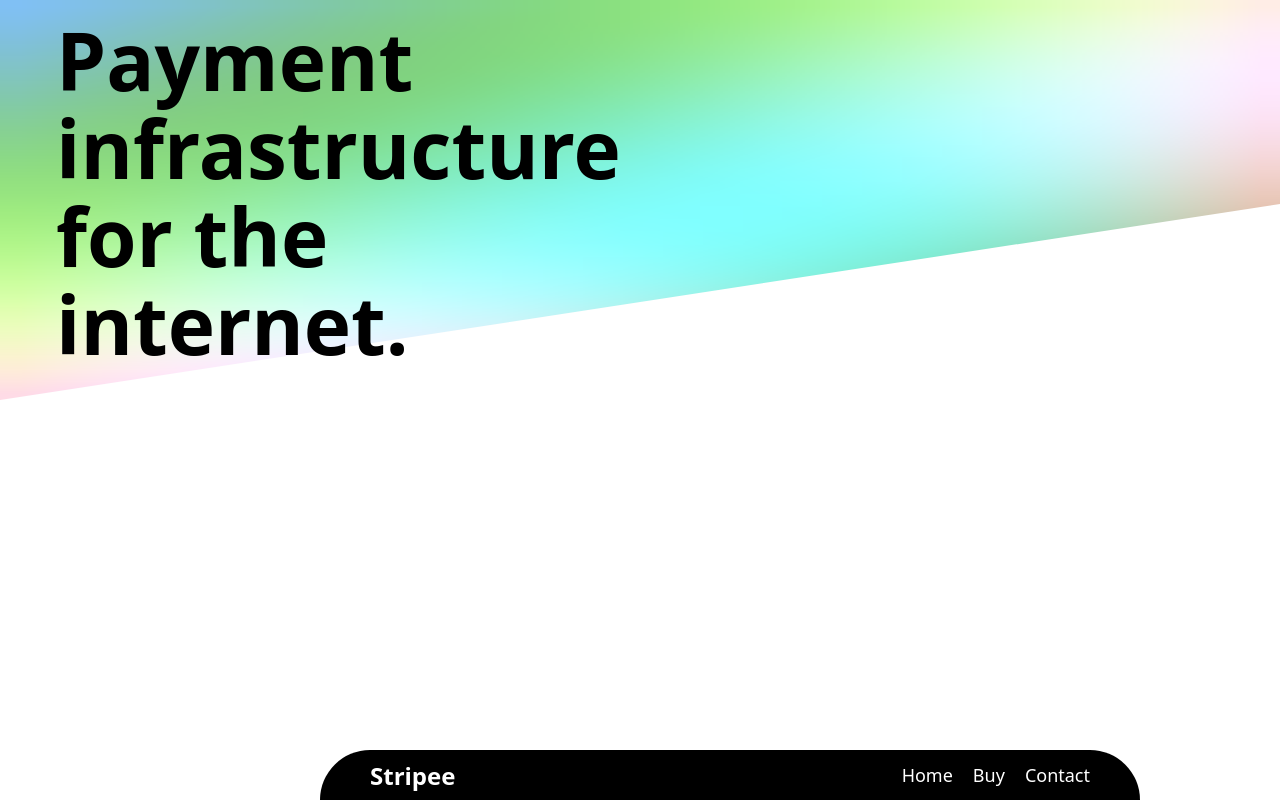
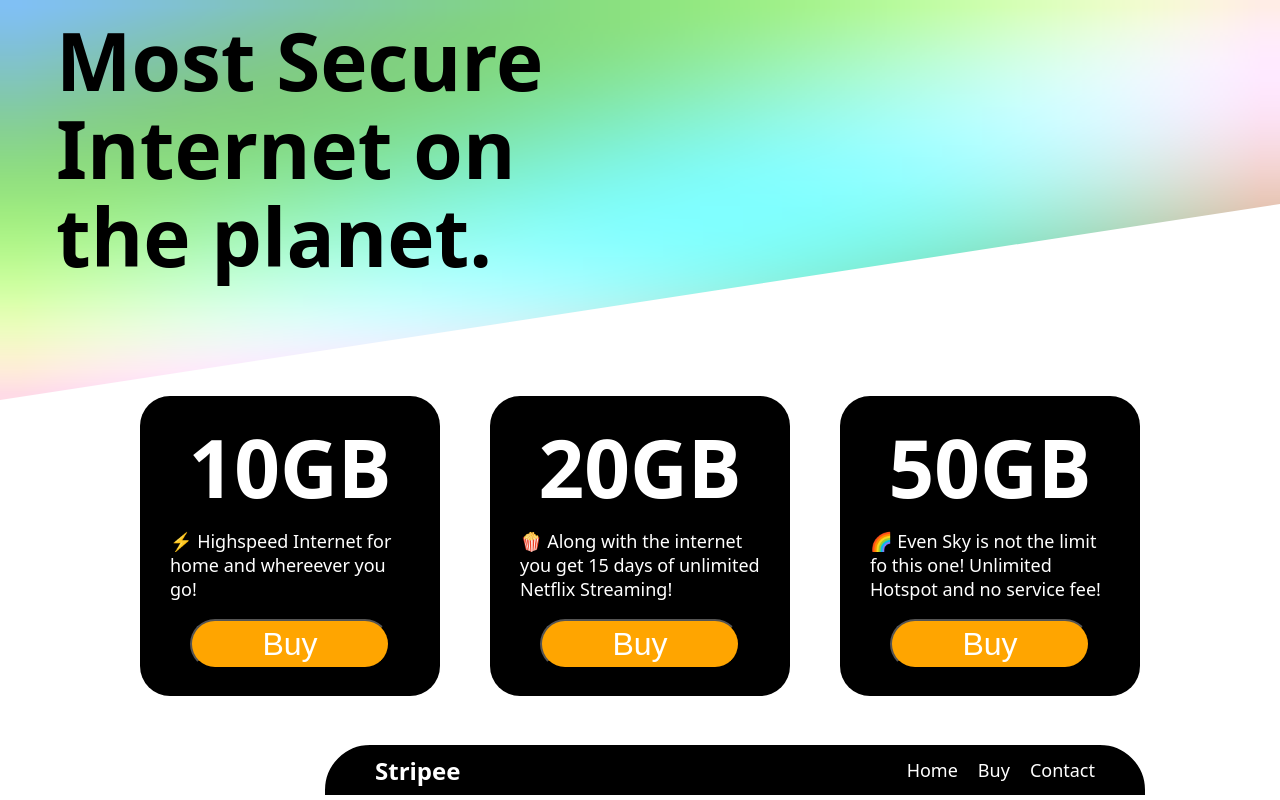
Before and after one commit to shayan-zardari/Stripe-animation, a plain HTML site: page index.html in a window 1280 px wide. Drawn offline with Linux system fonts and the light colour scheme.

Commit message:
added the products.

```diff
--- a/index.html
+++ b/index.html
@@ -13,11 +13,28 @@
             <canvas id="canv" width="32" height="32"></canvas>
         </div>
         <h1>
-            Payment infrastructure for the internet.
+            Most Secure Internet on the planet.
         </h1>
         <script src="script.js"></script>
     </header>
 
+   <div class="package_box_container">
+        <div class="package_box">
+            <h1 class="package_box_heading">10GB</h2>
+            <p class="package_box_para">⚡️ Highspeed Internet for home and whereever you go!</p>
+            <input type="button" class="package_box_button" value="Buy">
+        </div>
+        <div class="package_box">
+            <h1 class="package_box_heading">20GB</h2>
+            <p class="package_box_para">🍿 Along with the internet you get 15 days of unlimited Netflix Streaming!</p>
+            <input type="button" class="package_box_button" value="Buy">
+        </div>
+        <div class="package_box">
+            <h1 class="package_box_heading">50GB</h2>
+            <p class="package_box_para">🌈 Even Sky is not the limit fo this one! Unlimited Hotspot and no service fee!</p>
+            <input type="button" class="package_box_button" value="Buy">
+        </div>
+   </div>
     <nav class="bottom_nav">
         <h2>
             Stripee
--- a/style.css
+++ b/style.css
@@ -44,6 +44,7 @@ canvas {
     background-color: black;
     border-radius: 50px 50px 0 0;
     padding: 0 10px;
+    border: solid 5px white;
 }
 
 .bottom_nav > ul {
@@ -69,3 +70,47 @@ canvas {
 .bottom_nav > ul > li:hover{
     color: orange;
 }
+
+.package_box_container {
+    margin: 100px 0;
+    justify-content: center;
+    display: flex;
+    flex-direction: row;
+    gap: 50px;
+}
+
+.package_box {
+    width: 300px;
+    height: 300px;
+    background: black;
+    border-radius: 30px;
+    display: flex;
+    flex-direction: column;
+    justify-content: center;
+    align-items: center;
+}
+
+.package_box_heading {
+    color: white;
+}
+
+.package_box_button {
+    width: 200px;
+    height: 50px;
+    background-color: orange;
+    color: white;
+    border-radius: 30px;
+    font-size: xx-large;
+}
+
+.package_box_button:hover {
+    background-color: rgb(255, 140, 0);
+    cursor: pointer;
+}
+
+.package_box_para {
+    color: white;
+    font-size: large;
+    font-weight: 400;
+    padding: 0 30px;
+}
```
